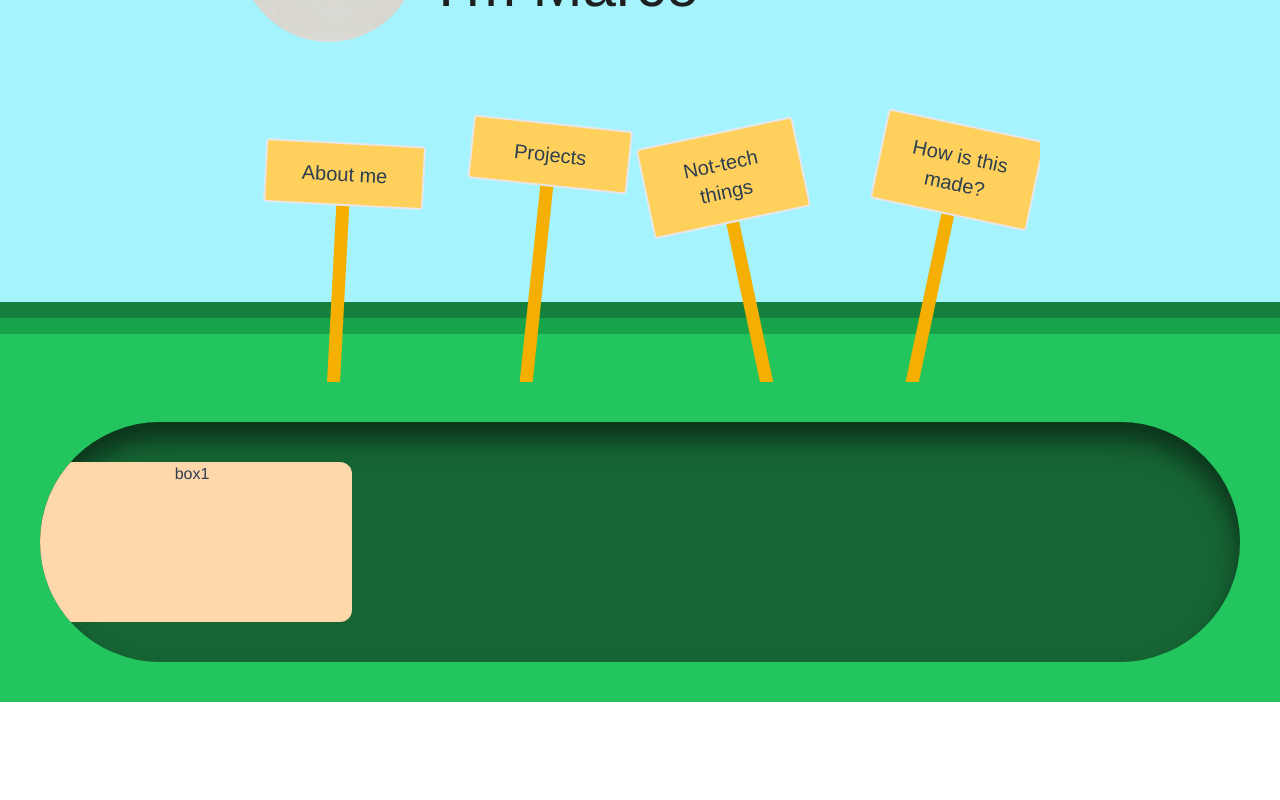
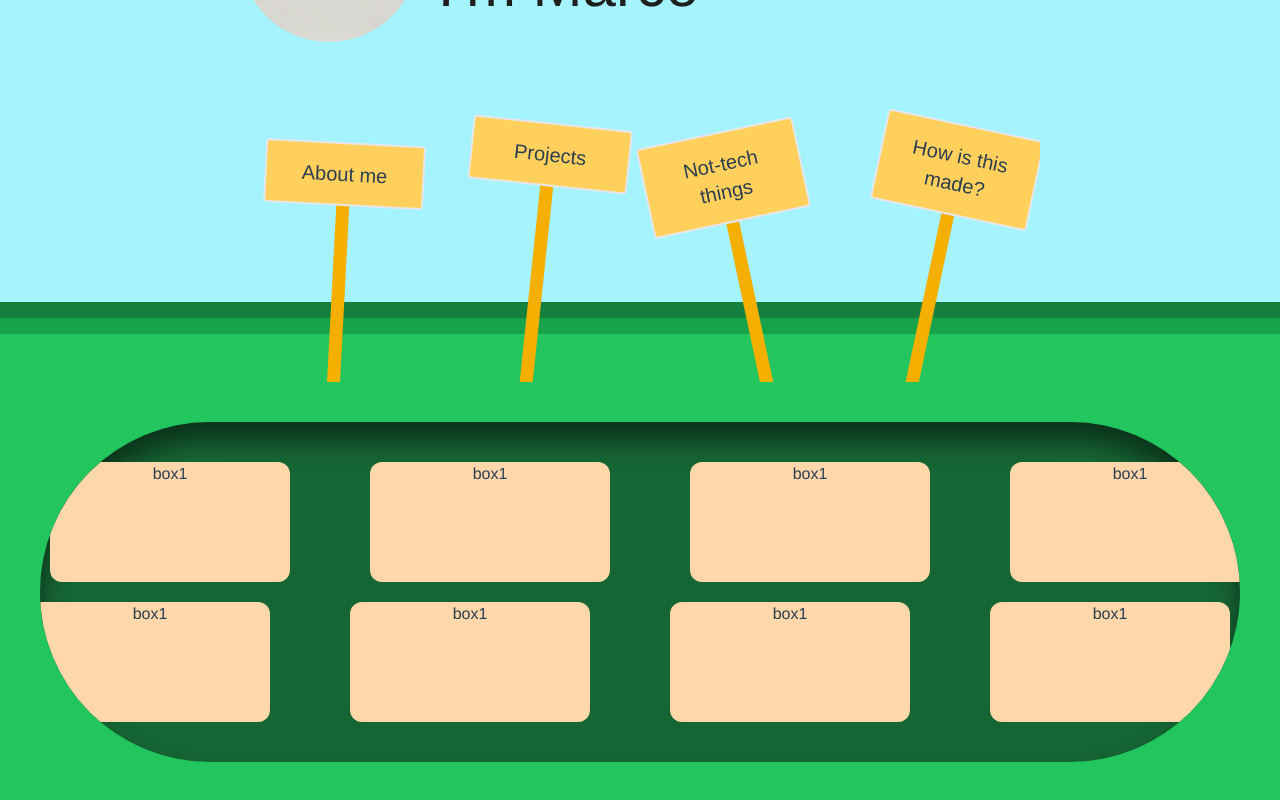
Before and after one commit to CombCode/portfolio, a Vue app: page /#/projects in a window 1280 px wide. Shown: the part 418-1218 px from the top of the page. Before the commit the page ends 1120 px from the top, so only its background shows below. Built offline with nearby package versions, Linux system fonts and the light colour scheme.

Commit message:
feat(frontend): partial implementation of ProjectsSlider component in ProjectsView

```diff
--- a/src/components/ProjectsView/ProjectsSlider.vue
+++ b/src/components/ProjectsView/ProjectsSlider.vue
@@ -1,10 +1,28 @@
 <template>
-    <div class=" flex flex-row justify-around content-around">
-        <div class=" bg-orange-200 w-80 aspect-card rounded-xl relative scrollRigntAnimated mx-20"> box1</div>
-        <div class=" bg-orange-200 w-80 aspect-card rounded-xl relative scrollRigntAnimated mx-20"> box1</div>
-
-
-    </div>
+        <div class="py-5 rounded-full overflow-hidden bg-green-800 innerShadowCustom">
+            <div class=" flex flex-row justify-center scrollRightAnimated my-5">
+                <div class=" bg-orange-200 w-60 aspect-card rounded-xl relative mx-10 flex-shrink-0 hover:scale-105 transition-all ease-in-out"> box1</div>
+                <div class=" bg-orange-200 w-60 aspect-card rounded-xl relative mx-10 flex-shrink-0 hover:scale-105 transition-all ease-in-out"> box1</div>
+                <div class=" bg-orange-200 w-60 aspect-card rounded-xl relative mx-10 flex-shrink-0 hover:scale-105 transition-all ease-in-out"> box1</div>
+                <div class=" bg-orange-200 w-60 aspect-card rounded-xl relative mx-10 flex-shrink-0 hover:scale-105 transition-all ease-in-out"> box1</div>
+                <div class=" bg-orange-200 w-60 aspect-card rounded-xl relative mx-10 flex-shrink-0 hover:scale-105 transition-all ease-in-out"> box1</div>
+                <div class=" bg-orange-200 w-60 aspect-card rounded-xl relative mx-10 flex-shrink-0 hover:scale-105 transition-all ease-in-out"> box1</div>
+                <div class=" bg-orange-200 w-60 aspect-card rounded-xl relative mx-10 flex-shrink-0 hover:scale-105 transition-all ease-in-out"> box1</div>
+                <div class=" bg-orange-200 w-60 aspect-card rounded-xl relative mx-10 flex-shrink-0 hover:scale-105 transition-all ease-in-out"> box1</div>
+                <!-- !! the minimum number of div (with this w and mx) to animate smoothly is 8 !! -->
+            </div>
+            <div class=" flex flex-row justify-center scrollLeftAnimated my-5">
+                <div class=" bg-orange-200 w-60 aspect-card rounded-xl relative mx-10 flex-shrink-0 hover:scale-105 transition-all ease-in-out"> box1</div>
+                <div class=" bg-orange-200 w-60 aspect-card rounded-xl relative mx-10 flex-shrink-0 hover:scale-105 transition-all ease-in-out"> box1</div>
+                <div class=" bg-orange-200 w-60 aspect-card rounded-xl relative mx-10 flex-shrink-0 hover:scale-105 transition-all ease-in-out"> box1</div>
+                <div class=" bg-orange-200 w-60 aspect-card rounded-xl relative mx-10 flex-shrink-0 hover:scale-105 transition-all ease-in-out"> box1</div>
+                <div class=" bg-orange-200 w-60 aspect-card rounded-xl relative mx-10 flex-shrink-0 hover:scale-105 transition-all ease-in-out"> box1</div>
+                <div class=" bg-orange-200 w-60 aspect-card rounded-xl relative mx-10 flex-shrink-0 hover:scale-105 transition-all ease-in-out"> box1</div>
+                <div class=" bg-orange-200 w-60 aspect-card rounded-xl relative mx-10 flex-shrink-0 hover:scale-105 transition-all ease-in-out"> box1</div>
+                <div class=" bg-orange-200 w-60 aspect-card rounded-xl relative mx-10 flex-shrink-0 hover:scale-105 transition-all ease-in-out"> box1</div>
+                <!-- !! the minimum number of div (with this w and mx) to animate smoothly is 8 !! -->
+            </div>
+        </div>
 </template>
 
 <script>
@@ -14,11 +32,25 @@ export default {
 </script>
 
 <style>
-    @keyframes scrollRignt {
-    0% {left: -65%;}
-    100% {left: 65%}
-}
-    .scrollRigntAnimated {
-        animation: scrollRignt 5s linear infinite;
+
+    @keyframes scrollRight {
+        0% {transform: translateX(0%);}
+        100% {transform: translateX(55%);}
     }
+    @keyframes scrollLeft {
+        0% {transform: translateX(0%);}
+        100% {transform: translateX(-55%);}
+    }
+
+    .scrollRightAnimated {
+        animation: scrollRight 10s linear infinite;
+    }
+
+    .scrollLeftAnimated {
+        animation: scrollLeft 10s linear infinite;
+    }
+
+    .innerShadowCustom {
+    box-shadow: inset 0 18px 25px rgba(0, 0, 0, 0.5);
+  }
 </style>
--- a/src/views/ProjectsView.vue
+++ b/src/views/ProjectsView.vue
@@ -1,9 +1,8 @@
 <template>
   <div class="p-10 bg-green-500 dark:bg-green-800">
-    <div class="p-10 rounded-full overflow-clip bg-green-800 innerShadowCustom">
-      <ProjectsSlider></ProjectsSlider>
-    </div>
+    <ProjectsSlider></ProjectsSlider>
   </div>
+
 </template>
 <script>
 import ProjectDescription from '@/components/ProjectsView/ProjectDescription.vue';
```
